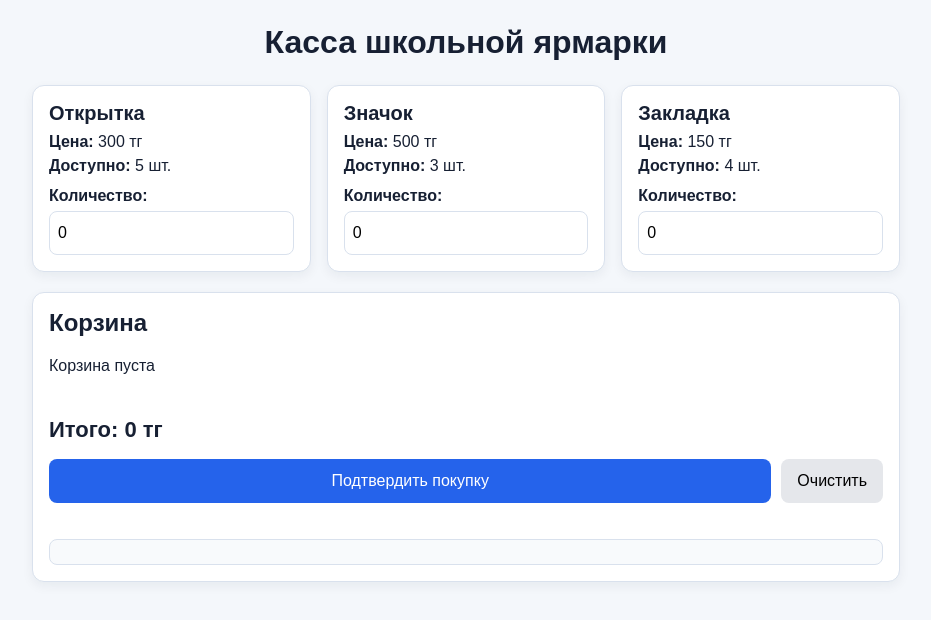
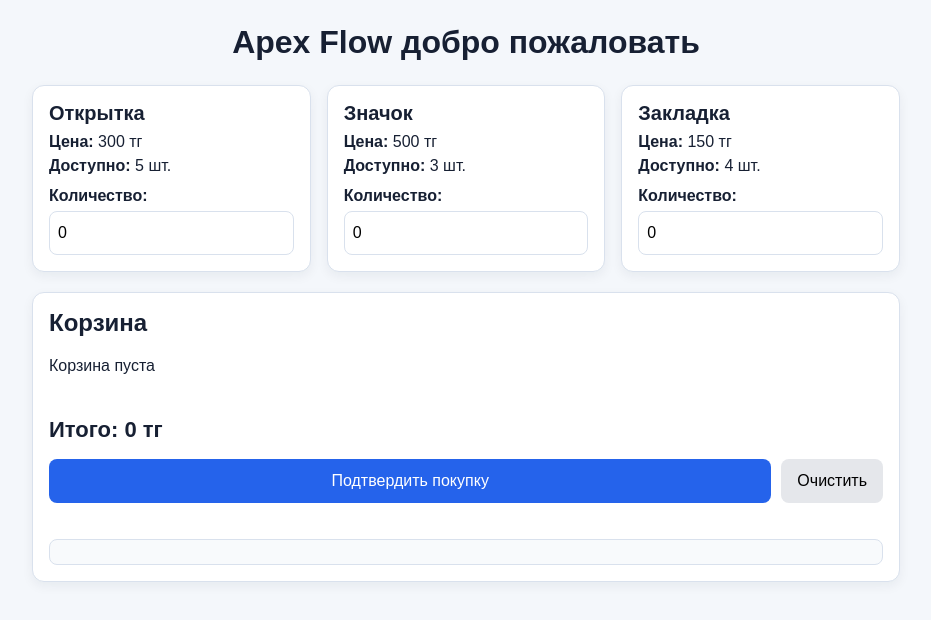
Before and after one commit to asanerasyl114-bot/Apex-Flow, a plain HTML site: page index.html in a window 1280 px wide. Shown: the whole page, without its empty margins (174-1105 px from the left). Drawn offline with Linux system fonts and the light colour scheme.

Commit message:
Update index.html

```diff
--- a/index.html
+++ b/index.html
@@ -149,7 +149,7 @@
 </head>
 <body>
   <main class="container">
-    <h1>Касса школьной ярмарки</h1>
+    <h1>Apex Flow добро пожаловать</h1>
 
     <section class="products" id="products"></section>
 
```
